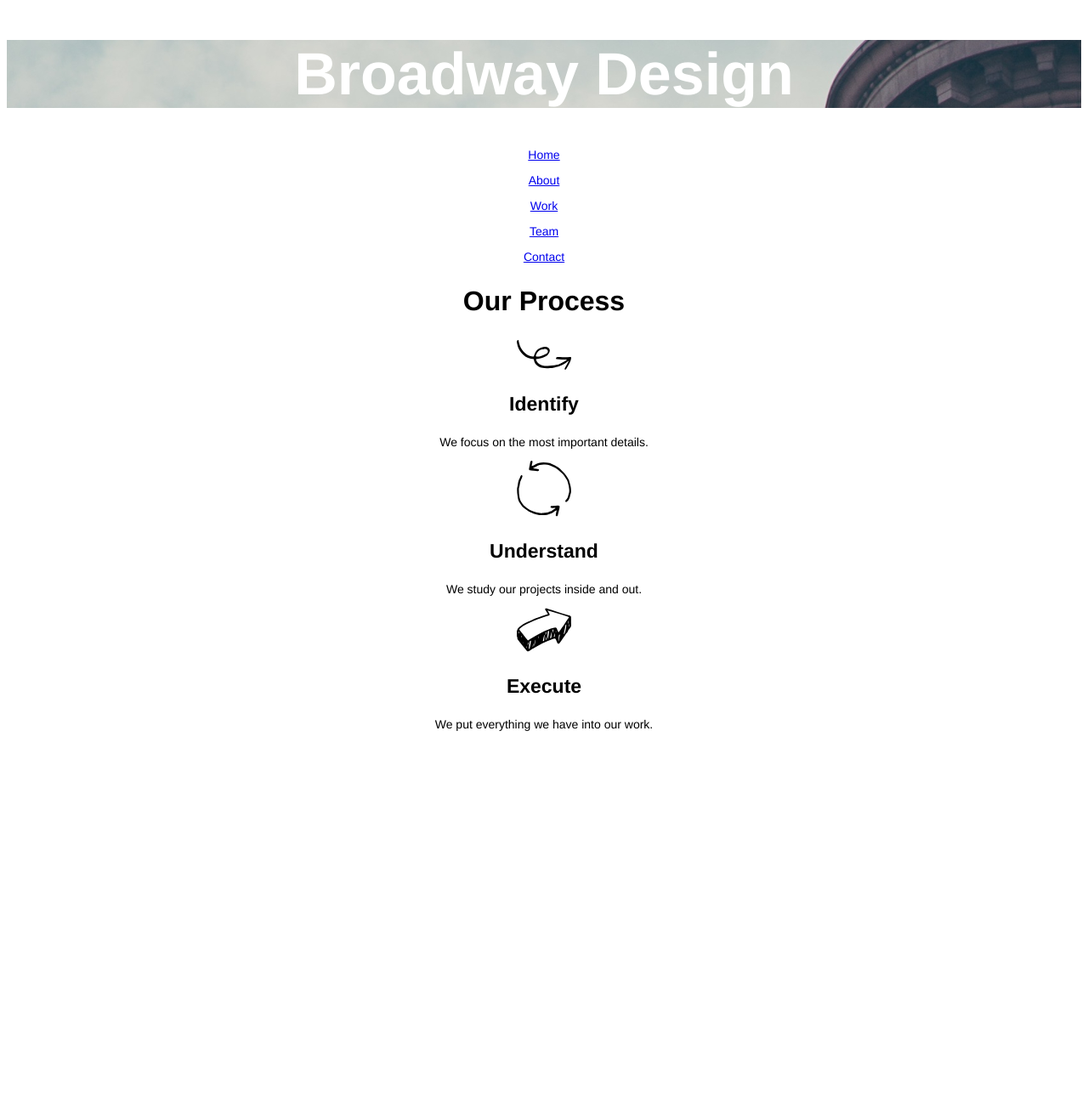
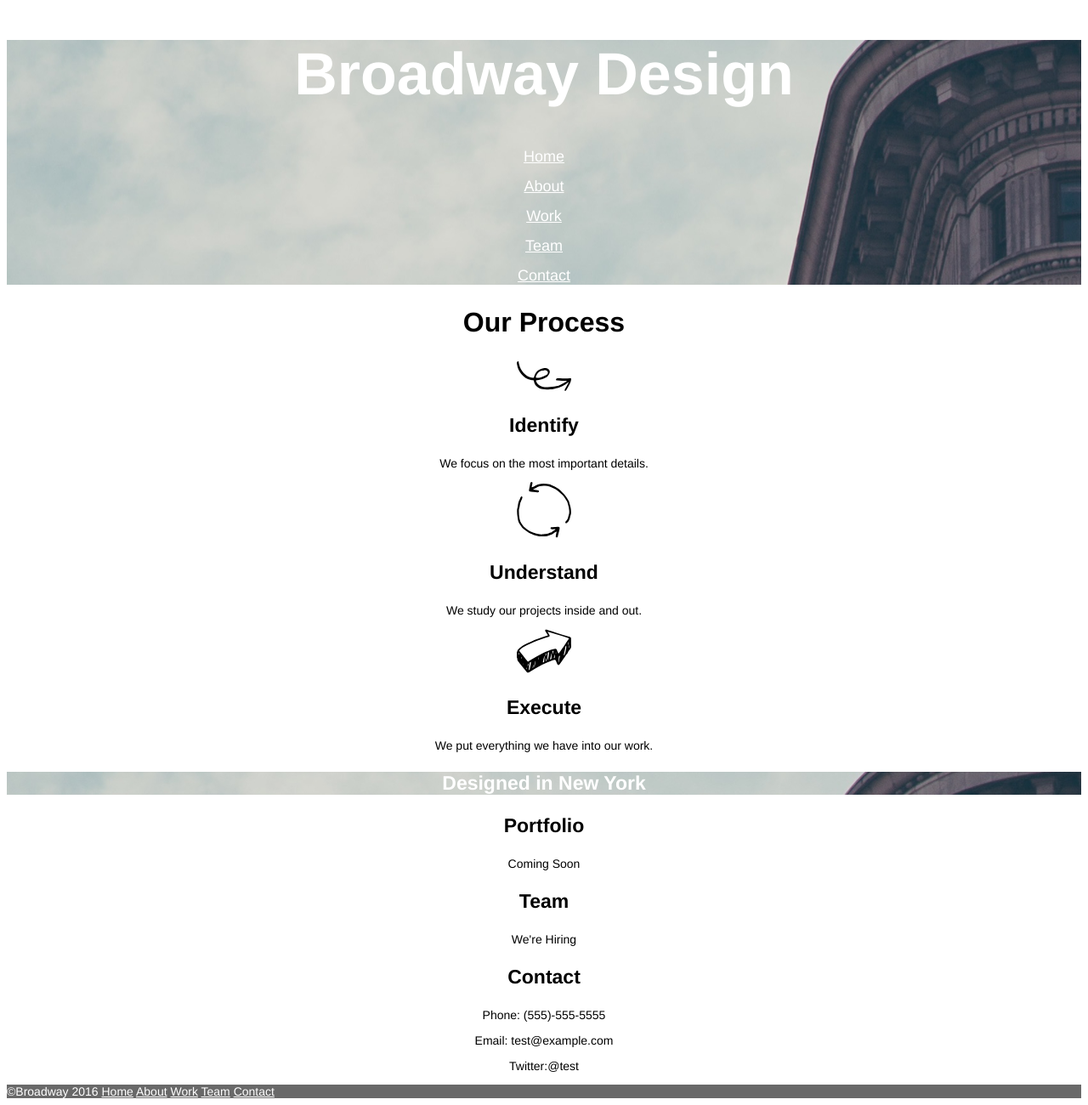
Before and after one commit to tspence83/Broadway, a plain HTML site: page index.html in a window 1280 px wide. Shown: the whole page at 85% size. Before the commit the page ends 874 px from the top, so only its background shows below. Drawn offline with Linux system fonts and the light colour scheme.

Commit message:
Final edits.

```diff
--- a/index.html
+++ b/index.html
@@ -6,18 +6,20 @@
     <title>Broadway</title>
   </head>
   <body>
+
+    <div class="header">
       <h1>Broadway Design</h1>
-
-    <nav class="contents">
+      <nav>
         <p><a href="null">Home</a></p>
         <p><a href="null">About</a></p>
         <p><a href="null">Work</a></p>
         <p><a href="null">Team</a></p>
         <p><a href="null">Contact</a></p>
       </nav>
+    </div>
 
+    <div class="process">
       <h2>Our Process</h2>
-
       <img src="./resources/images/identify.svg" />
       <h3>Identify</h3>
       <p>We focus on the most important details.</p>
@@ -30,6 +32,35 @@
       <h3>Execute</h3>
       <p>We put everything we have into our work.</p>
 
+      <h3 class="bgi">Designed in New York</h3>
+
+      <h3>Portfolio</h3>
+      <p>Coming Soon</p>
+
+      <h3>Team</h3>
+      <p>We're Hiring</p>
+
+      <h3>Contact</h3>
+      <p>Phone: (555)-555-5555</p>
+      <p>Email: test@example.com
+      <p>Twitter:@test</p>
+
+      <div class="footer">
+        <p>&copy;Broadway 2016<span>
+          <a href="null">Home</a>
+          <a href="null">About</a>
+          <a href="null">Work</a>
+          <a href="null">Team</a>
+          <a href="null">Contact</a>
+        </p></span>
+
+
+
+
+
+
+
+
 
   </body>
 </html>
--- a/resources/css/style.css
+++ b/resources/css/style.css
@@ -1,16 +1,20 @@
 body{
   font-family: Helvetica;
   text-align: center;
+
 }
 
-h1{
+.header{
+  background-image: url("../images/the-flatiron-building.png");
+}
+
+.header h1{
   font-size: 70px;
   font-weight: bold;
   color: white;
-  background-image: url("../images/the-flatiron-building.png");
 }
 
-.contents{
+.header a{
   color: white;
   font-size: 18px;
 }
@@ -20,7 +24,7 @@ h2{
   font-weight: bold;
 }
 
-h3{
+.process h3{
   font-size: 23px;
   font-weight: bold;
 }
@@ -28,3 +32,21 @@ h3{
 p{
   font-size: 14px;
 }
+
+.process .bgi{
+  color: white;
+  font-size: 23px;
+  font-weight: bold;
+  background-image: url("../images/the-flatiron-building.png")
+}
+
+.footer{
+  font-size: 11px;
+  color: white;
+  background-color: dimgray;
+  text-align: left;
+}
+
+.footer a{
+  color: white;
+}
```
Lines whose indentation alone changed are shown as unchanged.
